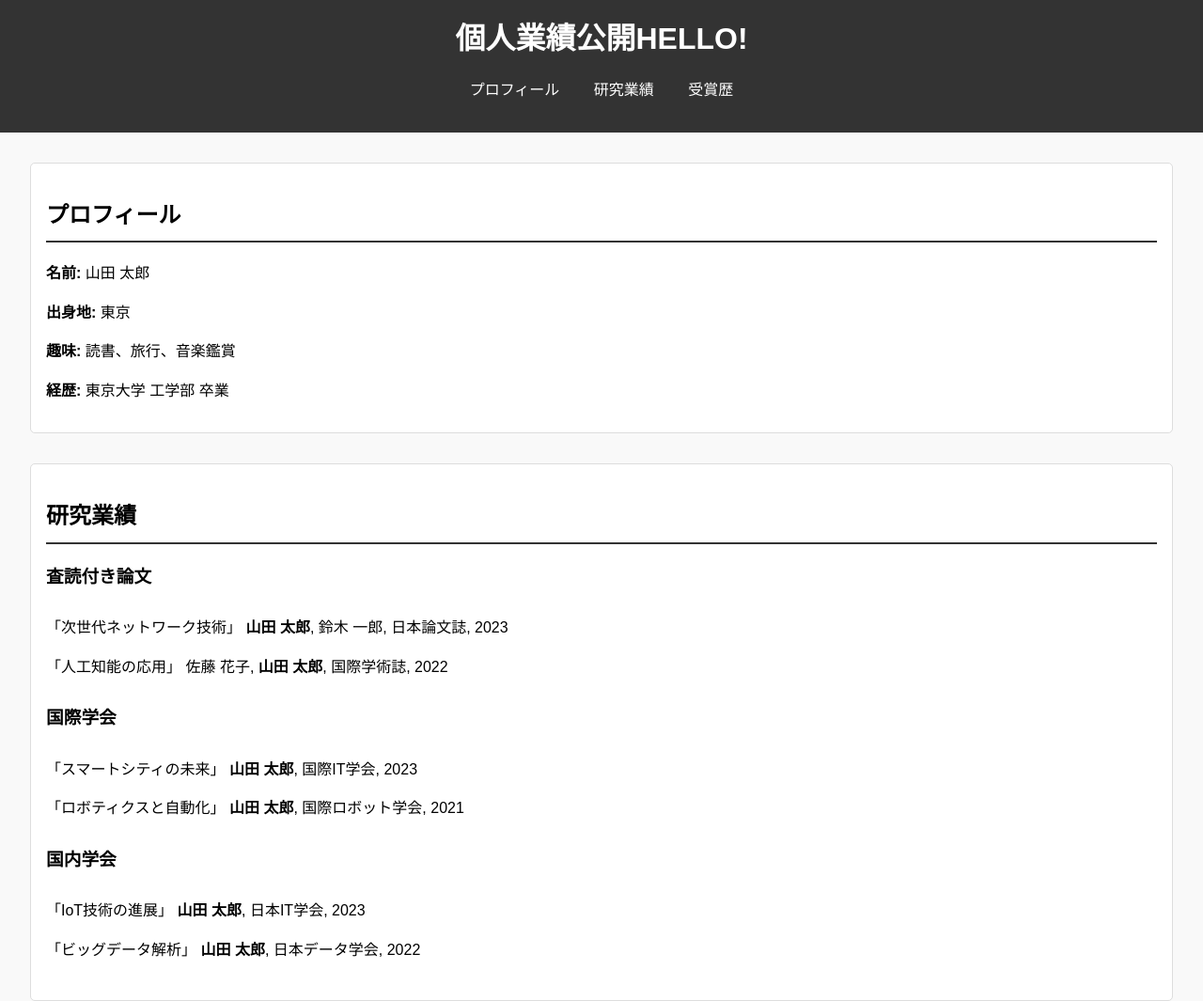
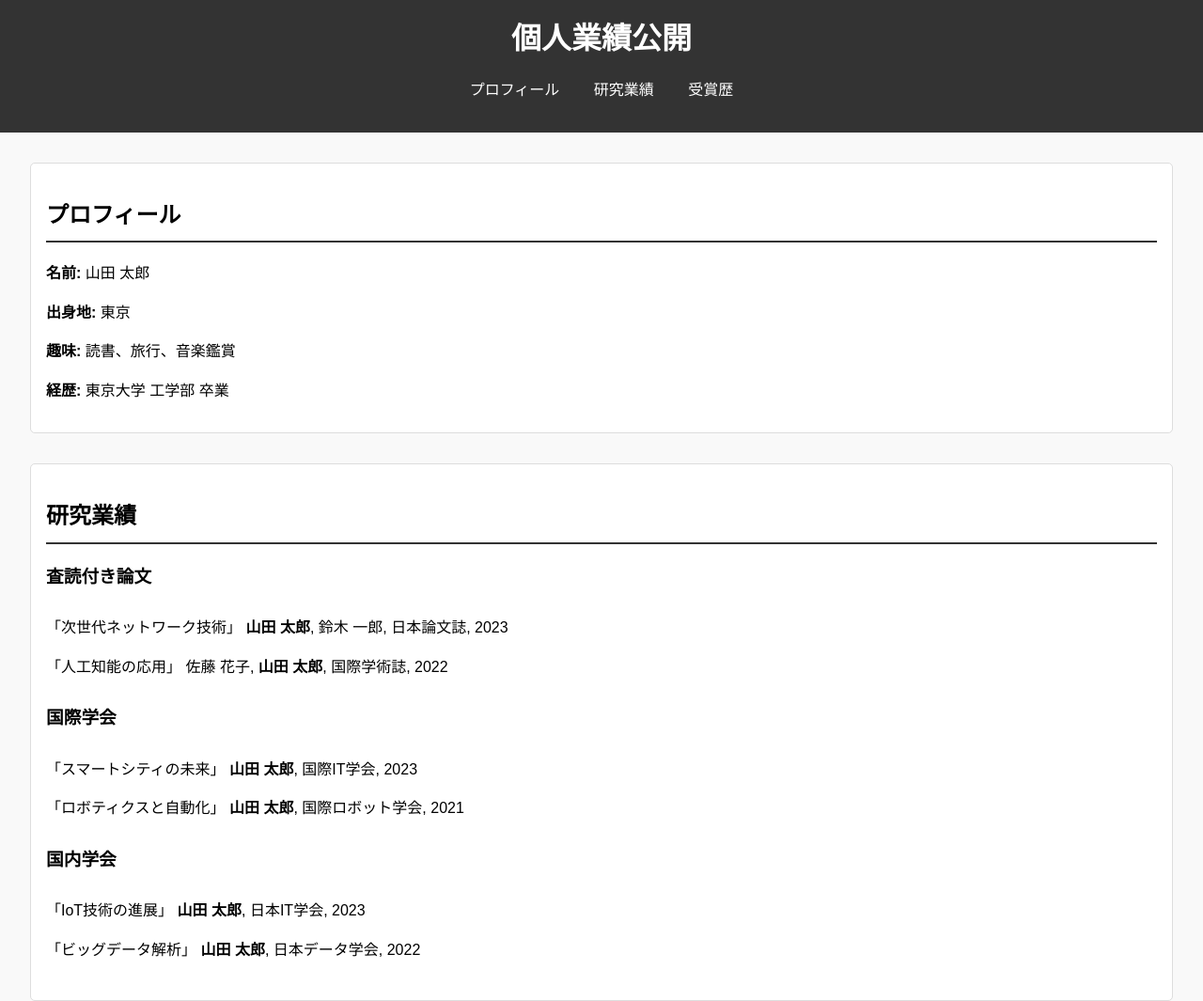
Before and after one commit to zharfan1519/my_hp, a plain HTML site: page index.html in a window 1280 px wide. Shown: the top 1065 px of the page at 94% size. Drawn offline with Linux system fonts and the light colour scheme.

Commit message:
Update index.html

```diff
--- a/index.html
+++ b/index.html
@@ -8,7 +8,7 @@
 </head>
 <body>
     <header>
-        <h1>個人業績公開HELLO!</h1>
+        <h1>個人業績公開</h1>
         <nav>
             <ul>
                 <li><a href="#profile">プロフィール</a></li>
```
